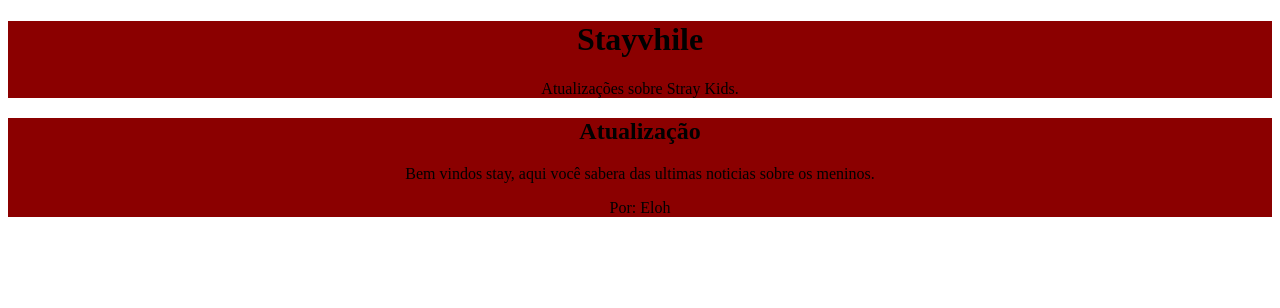
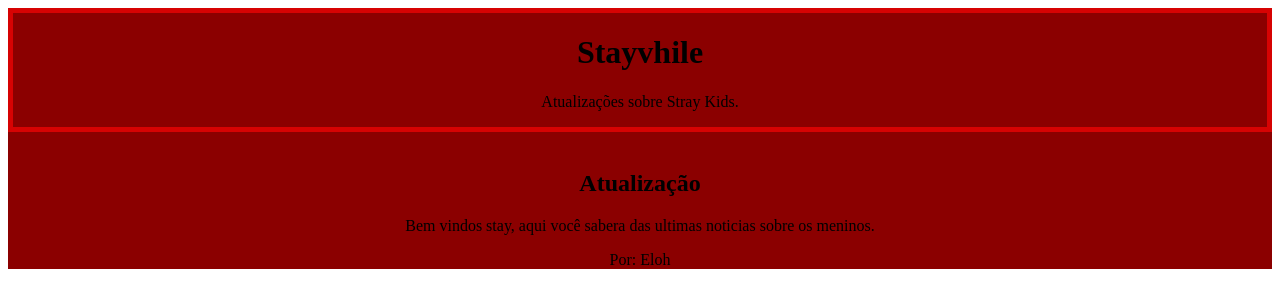
Before and after one commit to el0hhh/Site-1A-2trimestre, a plain HTML site: page index.html in a window 1280 px wide. Drawn offline with Linux system fonts and the light colour scheme.

Commit message:
criamos a borda e tag img

```diff
--- a/index.html
+++ b/index.html
@@ -8,14 +8,17 @@
     <style>
         header {
             background-color: darkred;
+            color: rgb(0, 0, 0);
             text-align: center;
             max-width: 800 px;
             margin: 0 auto;
+            border: 5px solid rgba(215, 4, 4, 0.987);
 
 
         }
         main {
            background-color: darkred;
+           color: rgb(0, 0, 0);
            text-align: center;
             max-width: 800 px;
             margin: 0 auto;
@@ -33,6 +36,7 @@
     </header>
 
     <main>
+     <img src="" alt="">
     <h2>Atualização</h2>
     <p>Bem vindos stay, aqui você sabera das ultimas noticias sobre os meninos.</p>
     <p>Por: Eloh</p>
```
